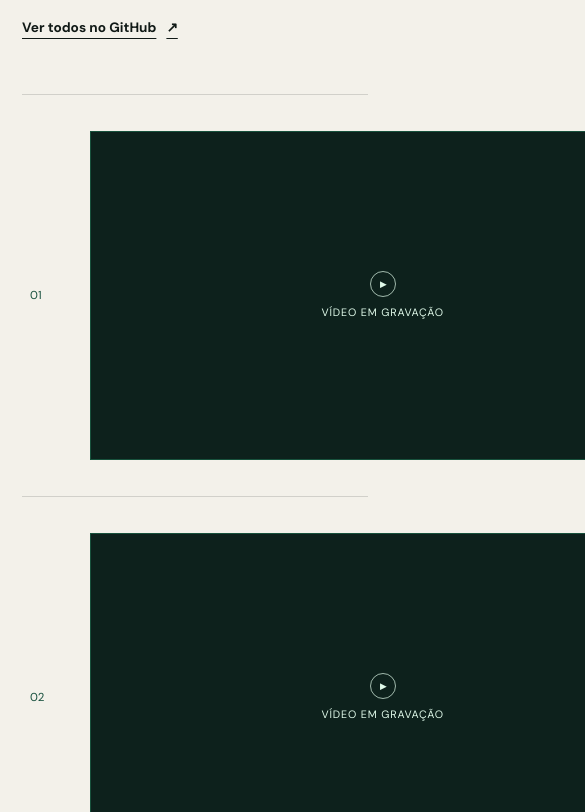
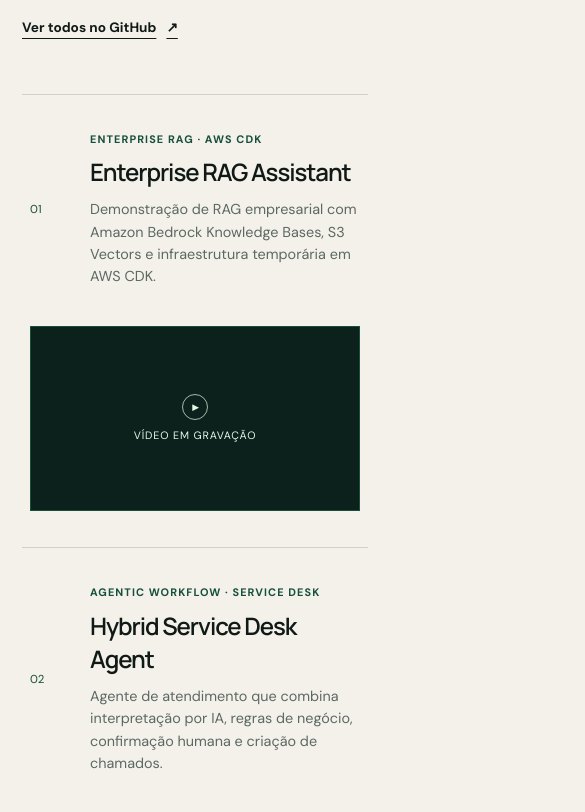
Before and after one commit to caleo-hub/site-pessoal-caleo, a Next.js app: page / in a window 390 px wide. Shown: the part 3272-4084 px from the top of the page, 585 px wide, since content can reach past the window. Built offline with nearby package versions, Linux system fonts and the light colour scheme; no server answers.

Commit message:
style: ampliar vídeos das demos dos projetos

```diff
--- a/src/app/globals.css
+++ b/src/app/globals.css
@@ -86,10 +86,10 @@ a { color: inherit; }
 .text-link { display: flex; gap: 10px; text-underline-offset: 6px; font-size: .85rem; font-weight: 700; }
 .project-list { border-top: 1px solid var(--line); }
 .project-card { display: grid; grid-template-columns: 75px 1fr 60px; gap: 20px; align-items: center; padding: 36px 8px; border-bottom: 1px solid var(--line); text-decoration: none; transition: padding .2s ease, background .2s ease; }
-.project-card-with-preview { grid-template-columns: 75px 178px minmax(0, 1fr) 60px; }
+.project-card-with-preview { grid-template-columns: 75px minmax(0, 1fr) 60px; }
 .project-card:hover { padding-left: 25px; padding-right: 25px; background: rgba(255,255,255,.55); }
 .project-index { color: var(--green); font-size: .72rem; }
-.project-preview { aspect-ratio: 16 / 9; align-self: stretch; background: #0d211c; border: 1px solid rgba(45, 168, 122, .35); overflow: hidden; position: relative; }
+.project-preview { aspect-ratio: 16 / 9; background: #0d211c; border: 1px solid rgba(45, 168, 122, .35); grid-column: 1 / -1; margin-top: 18px; overflow: hidden; position: relative; width: 100%; }
 .project-video { display: block; height: 100%; object-fit: cover; width: 100%; }
 .project-video-fallback { align-items: center; color: #dff9e9; display: flex; flex-direction: column; font-size: .67rem; gap: 8px; height: 100%; justify-content: center; letter-spacing: .08em; text-align: center; text-transform: uppercase; }
 .project-video-fallback-icon { align-items: center; border: 1px solid rgba(223, 249, 233, .7); border-radius: 50%; display: flex; font-size: .55rem; height: 26px; justify-content: center; padding-left: 2px; width: 26px; }
@@ -150,7 +150,7 @@ footer div { display: flex; gap: 28px; } footer a { text-underline-offset: 4px;
   .section { padding: 80px 22px; } .about__copy { grid-template-columns: 1fr; gap: 22px; }
   .section-heading { display: block; } .section-heading > p, .section-heading > a { margin-top: 25px; }
   .capability-grid { grid-template-columns: 1fr; } .capability-card { min-height: 250px; } .capability-card h3 { margin-top: 65px; }
-  .project-card { grid-template-columns: 40px 1fr; } .project-card-with-preview { grid-template-columns: 40px 112px minmax(0, 1fr); } .project-arrow { display: none; }
+  .project-card { grid-template-columns: 40px 1fr; } .project-card-with-preview { grid-template-columns: 40px minmax(0, 1fr); } .project-arrow { display: none; }
   .research__visual { min-height: 380px; } .orbit--two { width: 360px; height: 360px; } .orbit--one { width: 250px; height: 250px; }
   .research__content { padding: 70px 22px; }
   .experience-list article { grid-template-columns: 1fr; gap: 18px; }
--- a/src/app/page.tsx
+++ b/src/app/page.tsx
@@ -195,18 +195,18 @@ export default function HomePage() {
           {projects.map((project, index) => (
             <a className={`project-card${project.videoKey ? " project-card-with-preview" : ""}`} href={project.href} target="_blank" rel="noreferrer" key={project.name}>
               <span className="project-index">0{index + 1}</span>
+              <div>
+                <p className="project-tag">{project.tag}</p>
+                <h3>{project.name}</h3>
+                <p>{project.description}</p>
+              </div>
+              <span className="project-arrow"><ArrowIcon /></span>
               {project.videoKey ? (
                 <ProjectPreview
                   src={portfolioVideoBaseUrl ? `${portfolioVideoBaseUrl}/${project.videoKey}` : undefined}
                   title={project.name}
                 />
               ) : null}
-              <div>
-                <p className="project-tag">{project.tag}</p>
-                <h3>{project.name}</h3>
-                <p>{project.description}</p>
-              </div>
-              <span className="project-arrow"><ArrowIcon /></span>
             </a>
           ))}
         </div>
```
Also changed, not shown: 1 other file (tests, documents, lock files or other folders).
